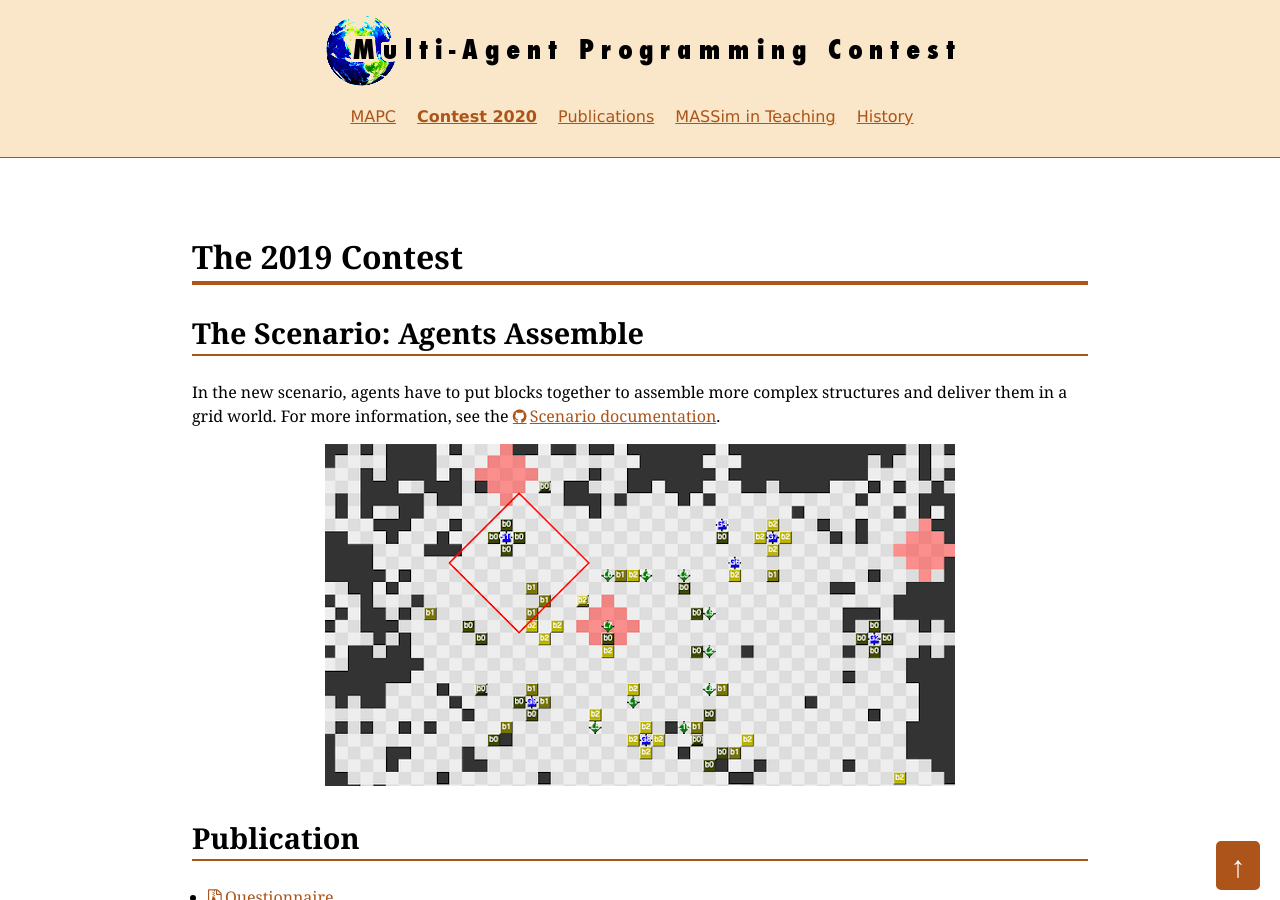
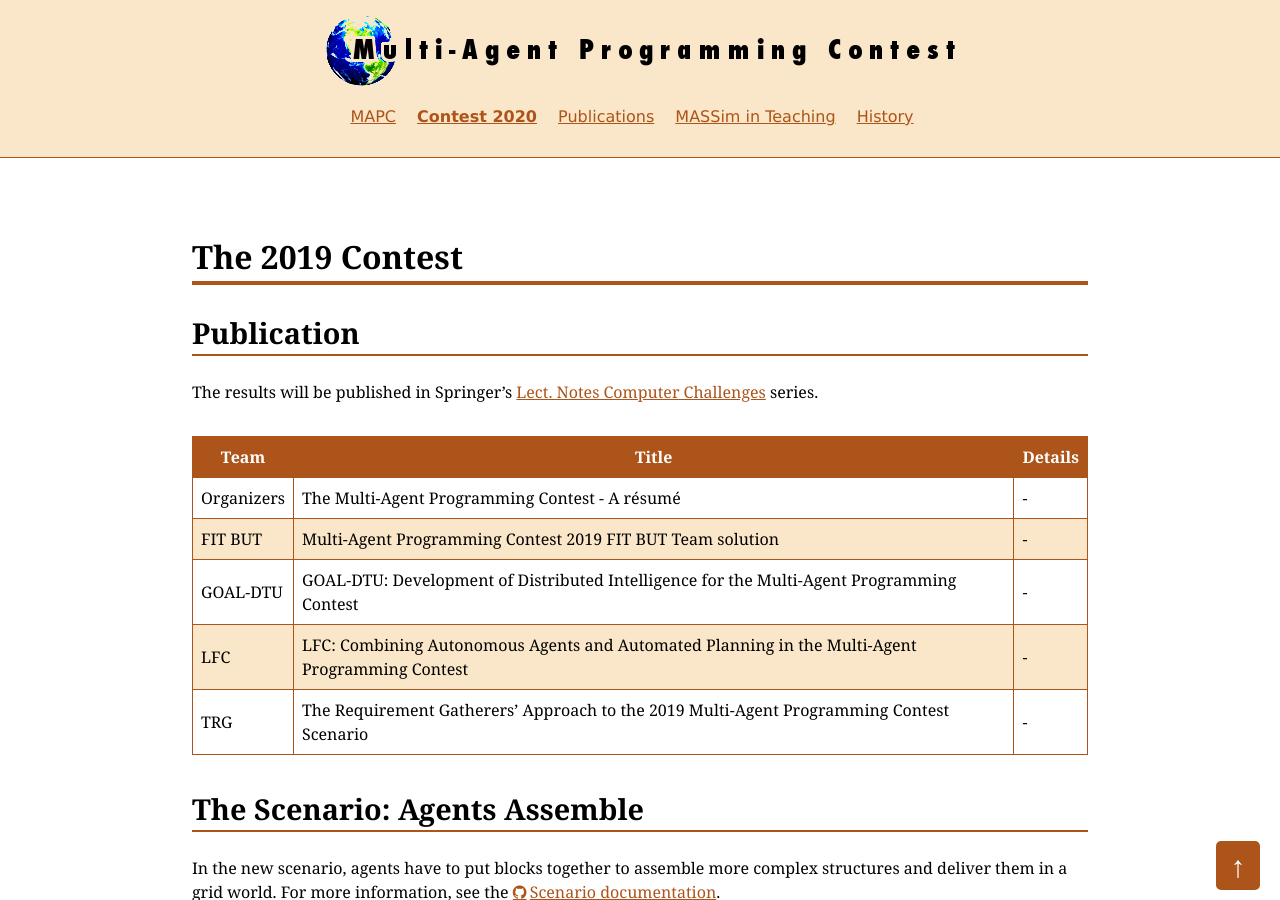
Before and after one commit to agentcontest/agentcontest.github.io, a Jekyll site: the page built from 2019/index.md, in a window 1280 px wide and 900 px high. Built offline with Jekyll 4.4.1, drawn with Linux system fonts in a browser that asks for light colours; some of the changed text lies outside the part shown.

Commit message:
add 2019 publications table

```diff
--- a/2019/index.md
+++ b/2019/index.md
@@ -3,6 +3,20 @@ layout: page
 title: The 2019 Contest
 permalink: /2019/
 ---
+
+Publication
+-----------
+
+The results will be published in Springer's [Lect. Notes Computer Challenges](https://www.springer.com/series/16528) series.
+
+Team | Title | Details
+--- | --- | ---
+Organizers | The Multi-Agent Programming Contest - A résumé | -
+FIT BUT | Multi-Agent Programming Contest 2019 FIT BUT Team solution | -
+GOAL-DTU | GOAL-DTU: Development of Distributed Intelligence for the Multi-Agent Programming Contest | -
+LFC | LFC: Combining Autonomous Agents and Automated Planning in the Multi-Agent Programming Contest | -
+TRG | The Requirement Gatherers' Approach to the 2019 Multi-Agent Programming Contest Scenario | -
+
 
 The Scenario: Agents Assemble
 -----------------------------
```
Also changed, not shown: other parts of 2019/index.md (+0 -3 lines).
